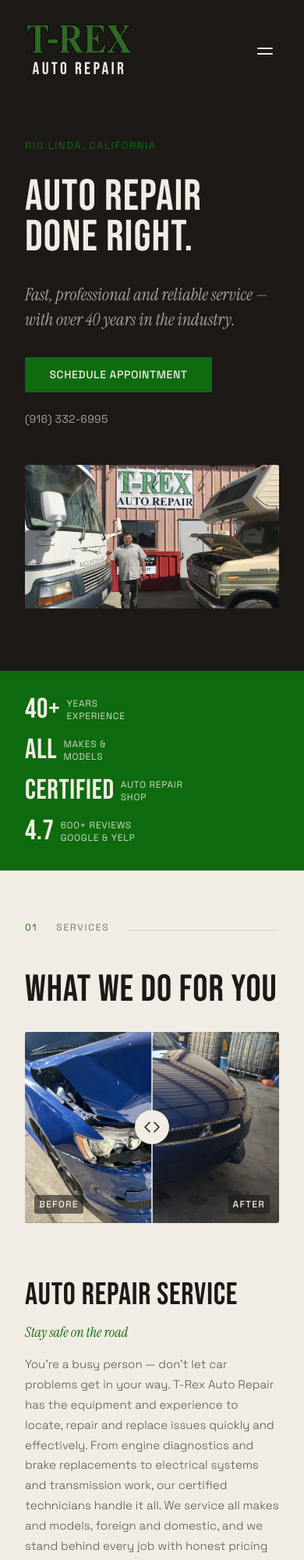
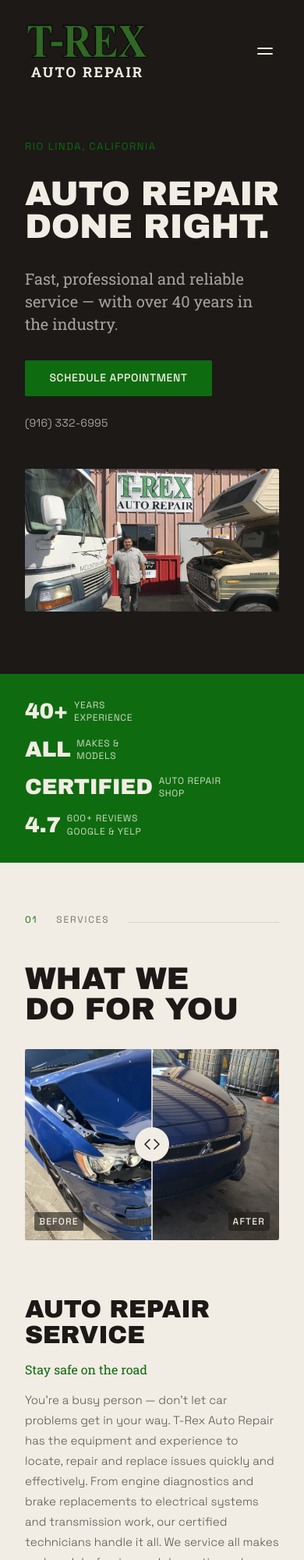
Before and after one commit to kylewebdev/trex-auto, a website built with Vite: page index.html in a window 390 px wide. Shown: the top 2000 px of the page at 78% size. Built offline with nearby package versions, Linux system fonts and the light colour scheme; some packages are replaced by stand-ins of ours.

Commit message:
Swap font pairing to Archivo Black + Roboto Slab for boxy mechanical feel
Replace Bebas Neue with Archivo Black for display text and Instrument Serif
with Roboto Slab for serif accents. Scale down font sizes throughout to
accommodate Archivo Black's wider glyphs. Move footer stacking breakpoint
from 640px to 1024px to prevent crowding at tablet widths.

```diff
--- a/index.html
+++ b/index.html
@@ -8,7 +8,7 @@
 		<link rel="preconnect" href="https://fonts.googleapis.com" />
 		<link rel="preconnect" href="https://fonts.gstatic.com" crossorigin />
 		<link
-			href="https://fonts.googleapis.com/css2?family=Bebas+Neue&family=Instrument+Serif:ital@1&family=Space+Grotesk:wght@300;400;500&display=swap"
+			href="https://fonts.googleapis.com/css2?family=Archivo+Black&family=Roboto+Slab:wght@400;500;700&family=Space+Grotesk:wght@300;400;500&display=swap"
 			rel="stylesheet"
 		/>
 	</head>
--- a/src/style.css
+++ b/src/style.css
@@ -43,9 +43,9 @@
 	--radius-lg: 0.75em;
 
 	/* Fonts */
-	--font-display: "Bebas Neue", system-ui, sans-serif;
+	--font-display: "Archivo Black", system-ui, sans-serif;
 	--font-body: "Space Grotesk", system-ui, sans-serif;
-	--font-serif: "Instrument Serif", system-ui, sans-serif;
+	--font-serif: "Roboto Slab", system-ui, serif;
 }
 
 body {
@@ -251,11 +251,12 @@ html.lenis body {
 
 .section-title {
 	font-family: var(--font-display);
-	font-size: 4.5em;
-	line-height: 0.94;
-	letter-spacing: 0.02em;
+	font-size: 3.5em;
+	line-height: 0.97;
+	letter-spacing: -0.01em;
 	color: var(--dark);
 	text-wrap: balance;
+	text-transform: uppercase;
 }
 
 .section-title--light {
@@ -279,15 +280,17 @@ html.lenis body {
 	flex-direction: column;
 	align-items: center;
 	gap: 0.15em;
-	font-family: var(--font-display);
-	font-size: 1.375em;
-	letter-spacing: 0.15em;
+	font-family: var(--font-serif);
+	font-size: 1.125em;
+	font-weight: 700;
+	letter-spacing: 0.12em;
+	text-transform: uppercase;
 	color: var(--cream);
 	line-height: 1.25;
 }
 
 .header__logo-img {
-	height: 2em;
+	height: 2.8em;
 	width: auto;
 }
 
@@ -371,18 +374,19 @@ html.lenis body {
 
 .hero__title {
 	font-family: var(--font-display);
-	font-size: 6em;
-	line-height: 0.92;
-	letter-spacing: 0.02em;
+	font-size: 4.5em;
+	line-height: 0.95;
+	letter-spacing: -0.01em;
 	color: var(--cream);
-	max-width: 12ch;
+	max-width: 14ch;
 	text-wrap: balance;
+	text-transform: uppercase;
 }
 
 .hero__subtitle {
 	font-family: var(--font-serif);
-	font-size: 1.375em;
-	font-style: italic;
+	font-size: 1.25em;
+	font-weight: 400;
 	line-height: 1.45;
 	color: var(--stone-400);
 	max-width: 27.5em;
@@ -421,12 +425,13 @@ html.lenis body {
 	top: 0;
 	right: 0;
 	font-family: var(--font-display);
-	font-size: 13.75em;
-	letter-spacing: 0.05em;
+	font-size: 10em;
+	letter-spacing: 0.02em;
 	line-height: 0.9;
 	color: rgba(242, 237, 228, 0.04);
 	pointer-events: none;
 	user-select: none;
+	text-transform: uppercase;
 }
 
 /* ============================================
@@ -449,10 +454,11 @@ html.lenis body {
 
 .trust-strip__number {
 	font-family: var(--font-display);
-	font-size: 2.25em;
-	letter-spacing: 0.02em;
+	font-size: 1.75em;
+	letter-spacing: -0.01em;
 	line-height: 1;
 	color: var(--cream);
+	text-transform: uppercase;
 }
 
 .trust-strip__label {
@@ -519,17 +525,18 @@ html.lenis body {
 
 .service-row__title {
 	font-family: var(--font-display);
-	font-size: 2.5em;
-	line-height: 1;
-	letter-spacing: 0.02em;
+	font-size: 2em;
+	line-height: 1.05;
+	letter-spacing: -0.01em;
 	color: var(--dark);
 	text-wrap: balance;
+	text-transform: uppercase;
 }
 
 .service-row__tagline {
 	font-family: var(--font-serif);
-	font-size: var(--text-lg);
-	font-style: italic;
+	font-size: var(--text-base);
+	font-weight: 400;
 	line-height: 1.35;
 	color: var(--green);
 }
@@ -771,15 +778,17 @@ html.lenis body {
 	flex-direction: column;
 	align-items: center;
 	gap: 0.15em;
-	font-family: var(--font-display);
-	font-size: var(--text-lg);
-	letter-spacing: 0.12em;
+	font-family: var(--font-serif);
+	font-size: var(--text-base);
+	font-weight: 700;
+	letter-spacing: 0.1em;
+	text-transform: uppercase;
 	color: var(--cream);
 	line-height: 1.2;
 }
 
 .footer__logo-img {
-	height: 1.75em;
+	height: 2.6em;
 	width: auto;
 }
 
@@ -893,7 +902,15 @@ html.lenis body {
 	}
 
 	.footer {
+		flex-direction: column;
+		gap: var(--space-md);
+		text-align: center;
 		padding: 2em;
+	}
+
+	.footer__links {
+		flex-direction: column;
+		gap: var(--space-sm);
 	}
 }
 
@@ -954,7 +971,7 @@ html.lenis body {
 
 	/* Hero */
 	.hero__title {
-		font-size: 3.5em;
+		font-size: 2.75em;
 	}
 
 	.hero__actions {
@@ -971,7 +988,7 @@ html.lenis body {
 
 	/* Section titles */
 	.section-title {
-		font-size: 3em;
+		font-size: 2.5em;
 	}
 
 	/* Service rows — image always first on mobile */
@@ -984,15 +1001,4 @@ html.lenis body {
 		grid-template-columns: 1fr;
 	}
 
-	/* Footer */
-	.footer {
-		flex-direction: column;
-		gap: var(--space-md);
-		text-align: center;
-	}
-
-	.footer__links {
-		flex-direction: column;
-		gap: var(--space-sm);
-	}
 }
```
